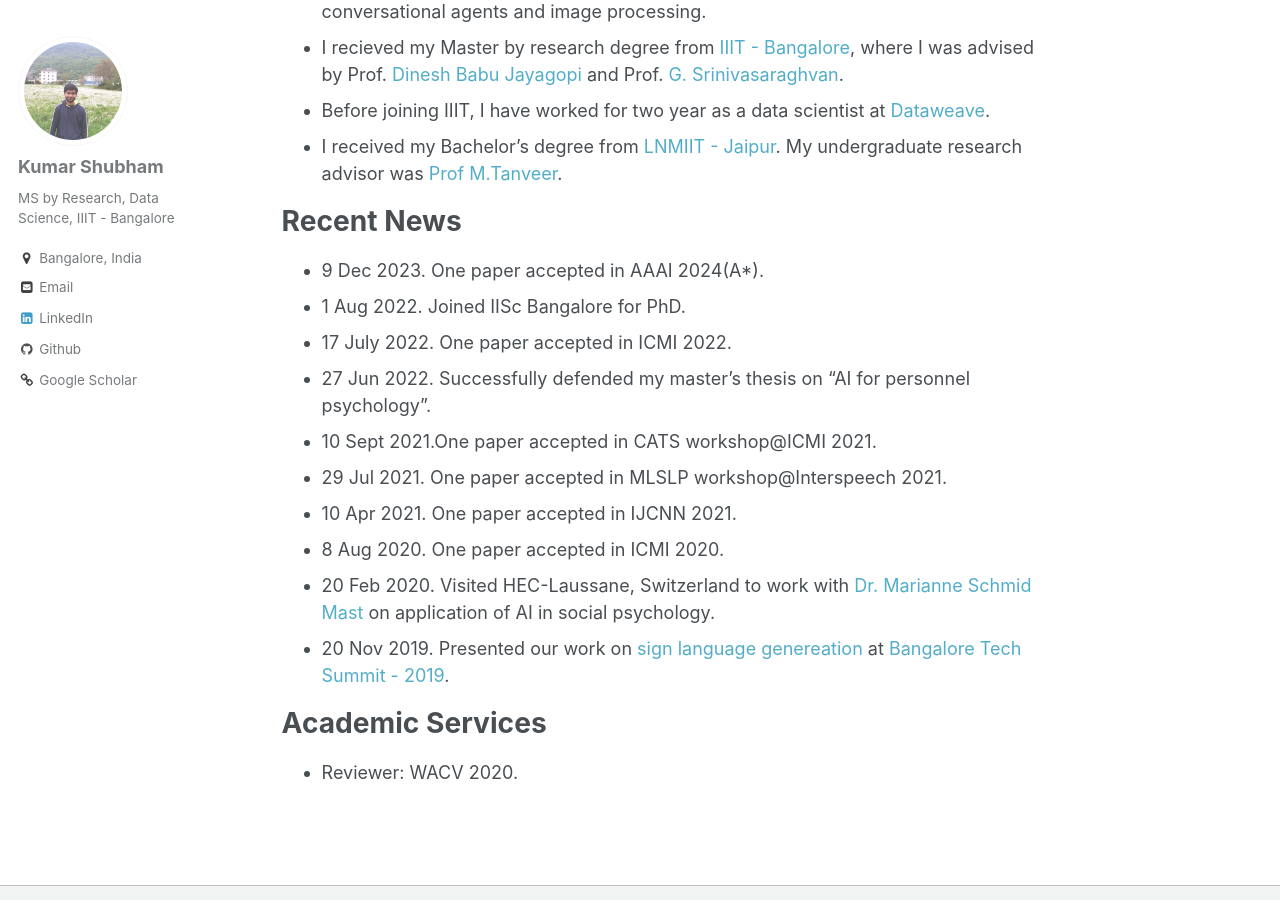
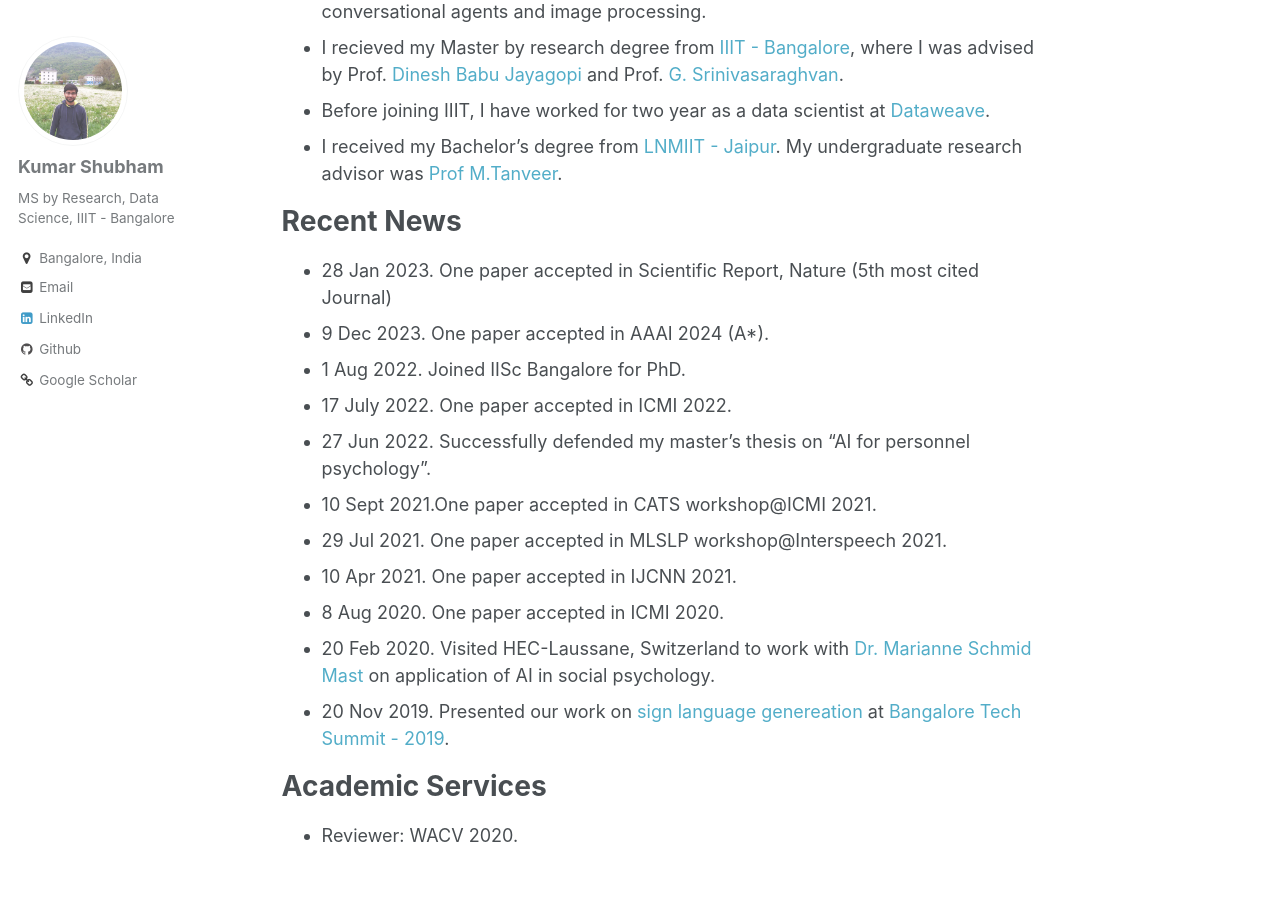
Before and after one commit to kyrs/kyrs.github.io, a Jekyll site: the page built from _pages/about.md, in a window 1280 px wide and 900 px high, scrolled down 776 px. Built offline with Jekyll 4.4.1, drawn with Linux system fonts in a browser that asks for light colours.

Commit message:
Update about.md
Scientific Report

```diff
--- a/_pages/about.md
+++ b/_pages/about.md
@@ -20,7 +20,8 @@ redirect_from:
 * I received my Bachelor’s degree from [LNMIIT - Jaipur](https://www.lnmiit.ac.in/). My undergraduate research advisor was [Prof M.Tanveer](http://www.iiti.ac.in/people/~mtanveer/).
 
 # Recent News
-* 9 Dec 2023. One paper accepted in AAAI 2024(A*).
+* 28 Jan 2023. One paper accepted in Scientific Report, Nature (5th most cited Journal)
+* 9 Dec 2023. One paper accepted in AAAI 2024 (A*).
 * 1 Aug 2022. Joined IISc Bangalore for PhD.
 * 17 July 2022. One paper accepted in ICMI 2022.
 * 27 Jun 2022. Successfully defended my master's thesis  on "AI for personnel psychology".
```
